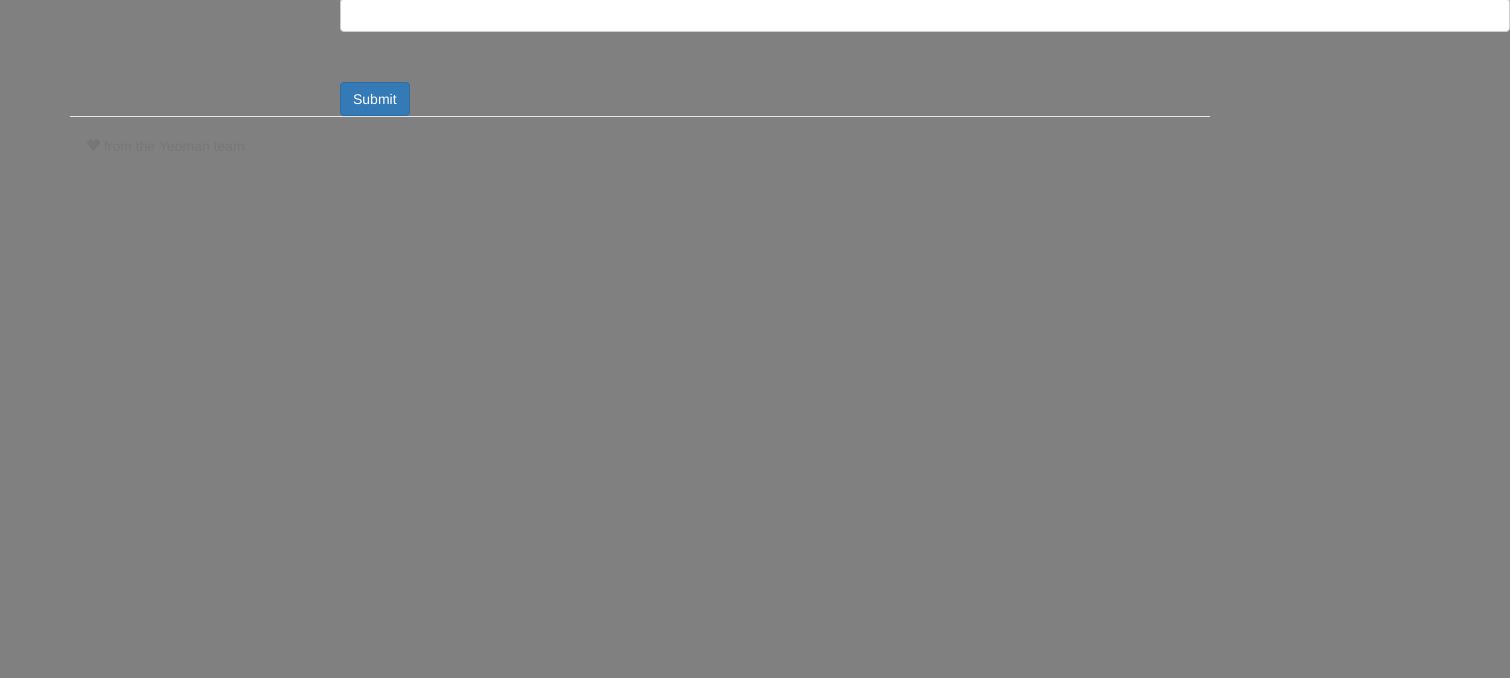
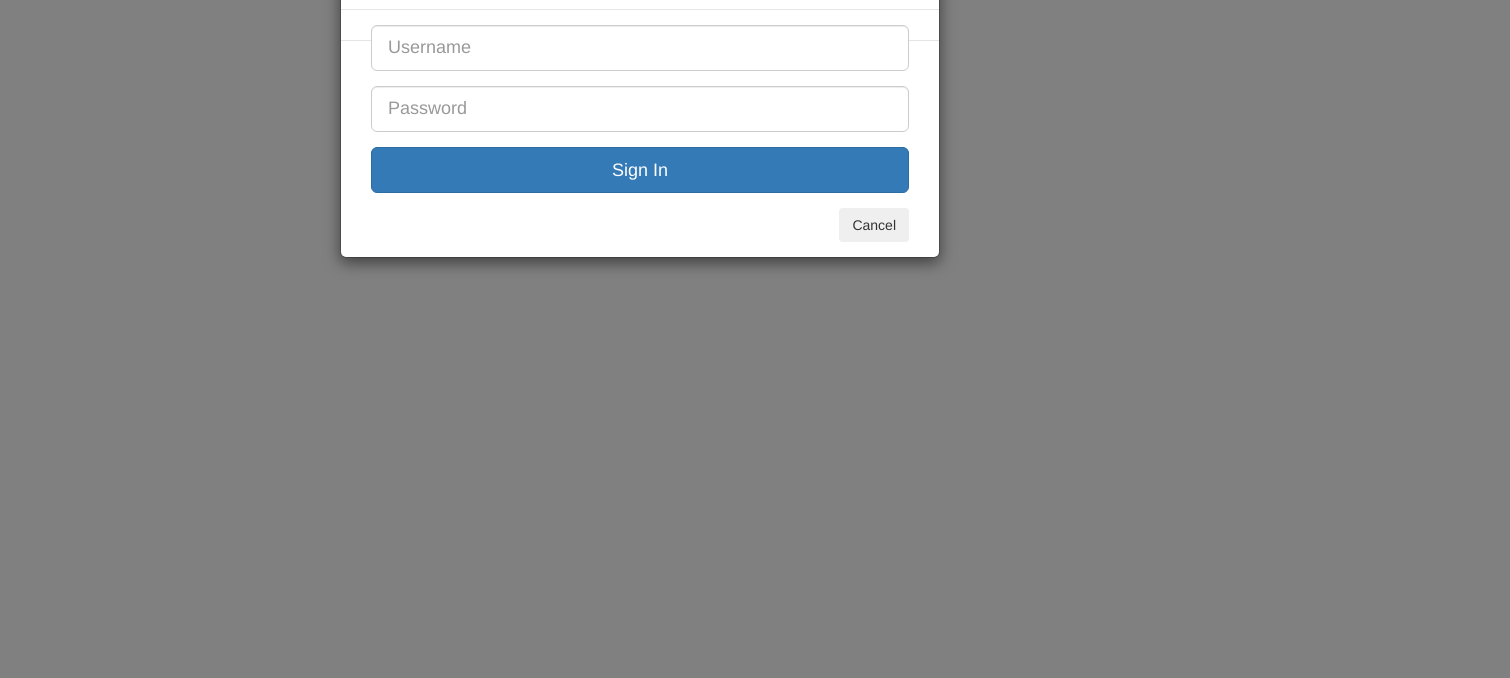
Before and after one commit to Pentico/practical_assignment, a website: page app/index.html in a window 1280 px wide. Shown: the part 122-800 px from the top of the page, 1510 px wide, since content can reach past the window. Drawn offline with nearby package versions, Linux system fonts and the light colour scheme; some packages are replaced by stand-ins of ours; files that its build step writes are made by us from their sources.

Commit message:
Not yet done but run out of time!

```diff
--- a/app/styles/main.css
+++ b/app/styles/main.css
@@ -90,6 +90,7 @@ margin: 0px;
 .login {
   position: relative;
   left: 25%;
+  right: 25%;
 }
 
 
@@ -181,7 +182,7 @@ margin: 0px;
     Today Work
   */
   .selected {
-    background-color:black;
+    background-color:silver;
     color:blue;
     font-weight:bold;
 }
--- a/app/views/user.html
+++ b/app/views/user.html
@@ -1,4 +1,4 @@
-<div class="row login">
+<!--<div class="row login">
    <div ng-controller="userController" class="board ">
     <form name="authenticate" ng-submit = "validate()" >
       <div>
@@ -26,29 +26,41 @@
       <button type="submit" value="Submit" class="btn btn-primary">Submit</button>
     </form>
   </div>
+</div>-->
+
+<div id="loginModal" class="modal show" tabindex="-1" role="dialog" aria-hidden="true">
+  <div class="modal-dialog">
+  <div class="modal-content">
+      <div class="modal-header">
+          <button type="button" class="close" data-dismiss="modal" aria-hidden="true">×</button>
+          <h1 class="text-center">Login</h1>
+      </div>
+      <div class="modal-body">
+          <form ng-controller="userController" name="authenticate" ng-submit = "validate()"
+           class="form col-md-12 center-block">
+            <div class="form-group">
+              <input type="text"
+                  ng-model="username"
+                  required
+                  id="username"
+                  class="form-control input-lg" placeholder="Username">
+            </div>
+            <div class="form-group">
+              <input type="password" class="form-control input-lg"
+                ng-model="password"
+                required
+                placeholder="Password">
+            </div>
+            <div class="form-group">
+              <button class="btn btn-primary btn-lg btn-block" value="Submit"  type="submit">Sign In</button>
+            </div>
+          </form>
+      </div>
+      <div class="modal-footer">
+          <div class="col-md-12">
+          <button class="btn" data-dismiss="modal" aria-hidden="true">Cancel</button>
+		  </div>
+      </div>
+  </div>
+  </div>
 </div>
-
-<!--<div id="fullscreen_bg" class="fullscreen_bg"/>
-<div class="container">
-
-	<form class="form-signin" name="authenticate"  ng-controller="userController"  ng-submit = "validate()">
-		<h1 class="form-signin-heading text-muted">Sign In</h1>
-		<input type="text" class="form-control"
-         placeholder="Username"
-         required
-         ng-model="username"
-         id="email"
-         autofocus=""/>
-
-		<input type="password" class="form-control"
-        ng-model="password"
-         placeholder="Password" required
-         id="password"
-         />
-		<button class="btn btn-lg btn-primary btn-block"
-     type="submit">
-			Sign In
-		</button>
-	</form>
-
-</div>-->
```
